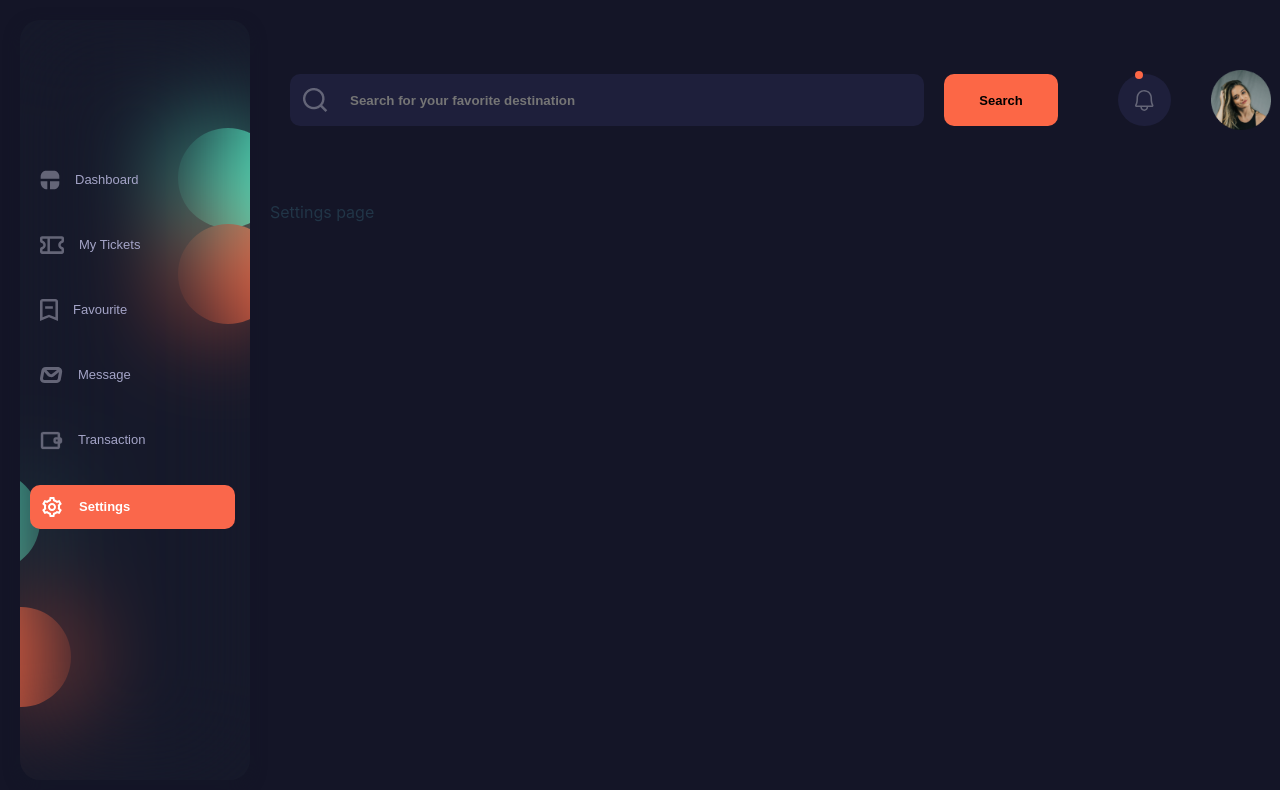
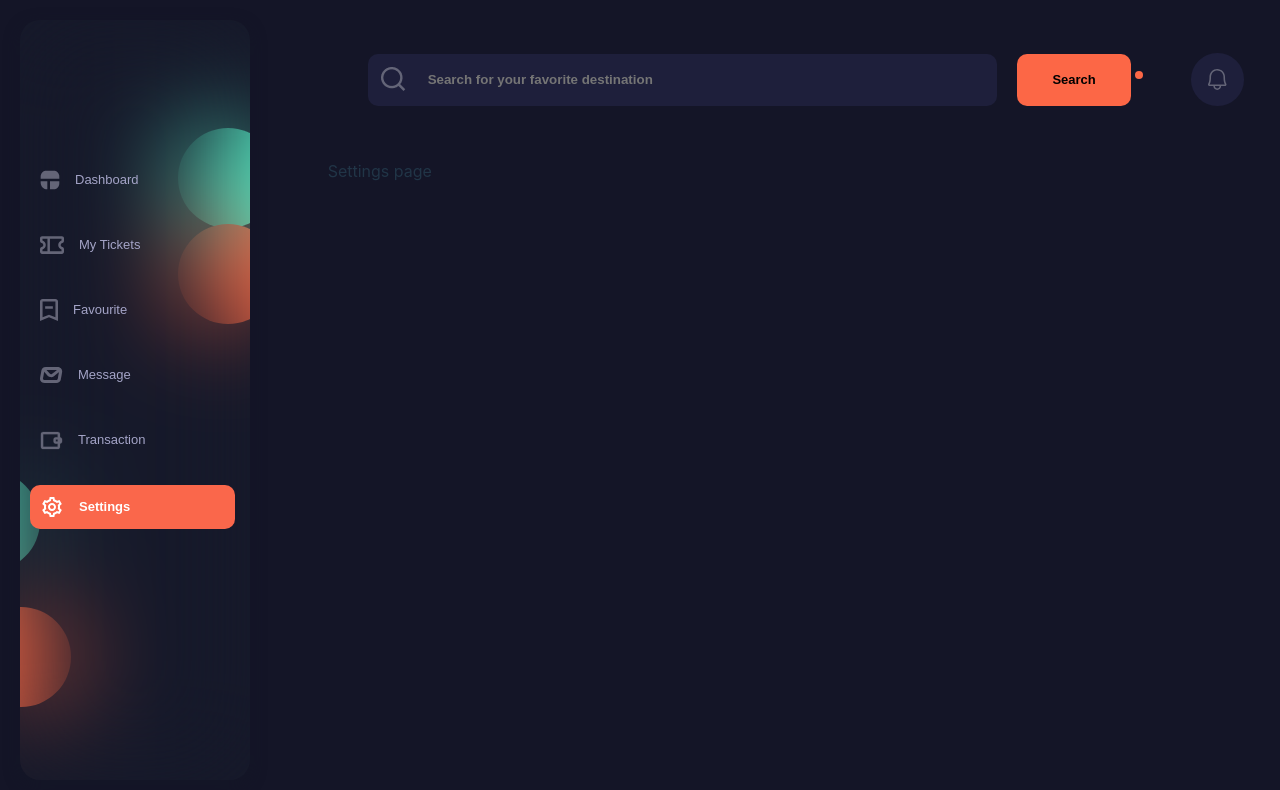
Before and after one commit to NavasMuhammed/Travelogue, a React (Vite) app: page /settings in a window 1280 px wide. Shown: the top 790 px of the page. Built offline with nearby package versions, Linux system fonts and the light colour scheme.

Commit message:
feat: grid-layout

```diff
--- a/src/layout/Home/homeLayout.jsx
+++ b/src/layout/Home/homeLayout.jsx
@@ -6,17 +6,13 @@ import "./homeLayout.scss"
 function HomeLayout({ children }) {
     return (
         <div className="home-layout">
-            <div className="left-flex">
+            <div className="left-menu-grid">
                 <LeftMenu></LeftMenu>
             </div>
-            <div className="right-flex">
-                <div className="top-bar">
-                    <TopBar></TopBar>
-                </div>
-                <div className="children-container">
-                    <div className="children">{children}</div>
-                </div>
+            <div className="top-bar-grid">
+                <TopBar></TopBar>
             </div>
+            <div className="children">{children}</div>
         </div>
     )
 }
--- a/src/layout/Home/homeLayout.scss
+++ b/src/layout/Home/homeLayout.scss
@@ -1,23 +1,25 @@
 .home-layout {
-    display: flex;
-    flex-direction: row;
+    display: grid;
+    grid-template-areas:
+        'leftbar topbar topbar topbar topbar topbar topbar'
+        'leftbar children children children children children children'
+        'leftbar children children children children children children'
+        'leftbar children children children children children children'
+        'leftbar children children children children children children'
+        'leftbar children children children children children children'
+        'leftbar children children children children children children'
+    ;
 
-    .left-flex {
-        display: block;
+    .top-bar-grid {
+        grid-area: topbar;
     }
 
-    .right-flex {
-        display: flex;
-        flex-direction: column;
-        width: 100vw;
-        height: 100vh;
+    .left-menu-grid {
+        grid-area: leftbar;
+    }
 
-        .top-bar {
-            width: 100%;
-            height: 25%;
-        }
-        .children-container{
-            padding-left: 20px;
-        }
+    .children {
+        grid-area: children;
+        background-color: rgb(20,21,39);
     }
 }
```
